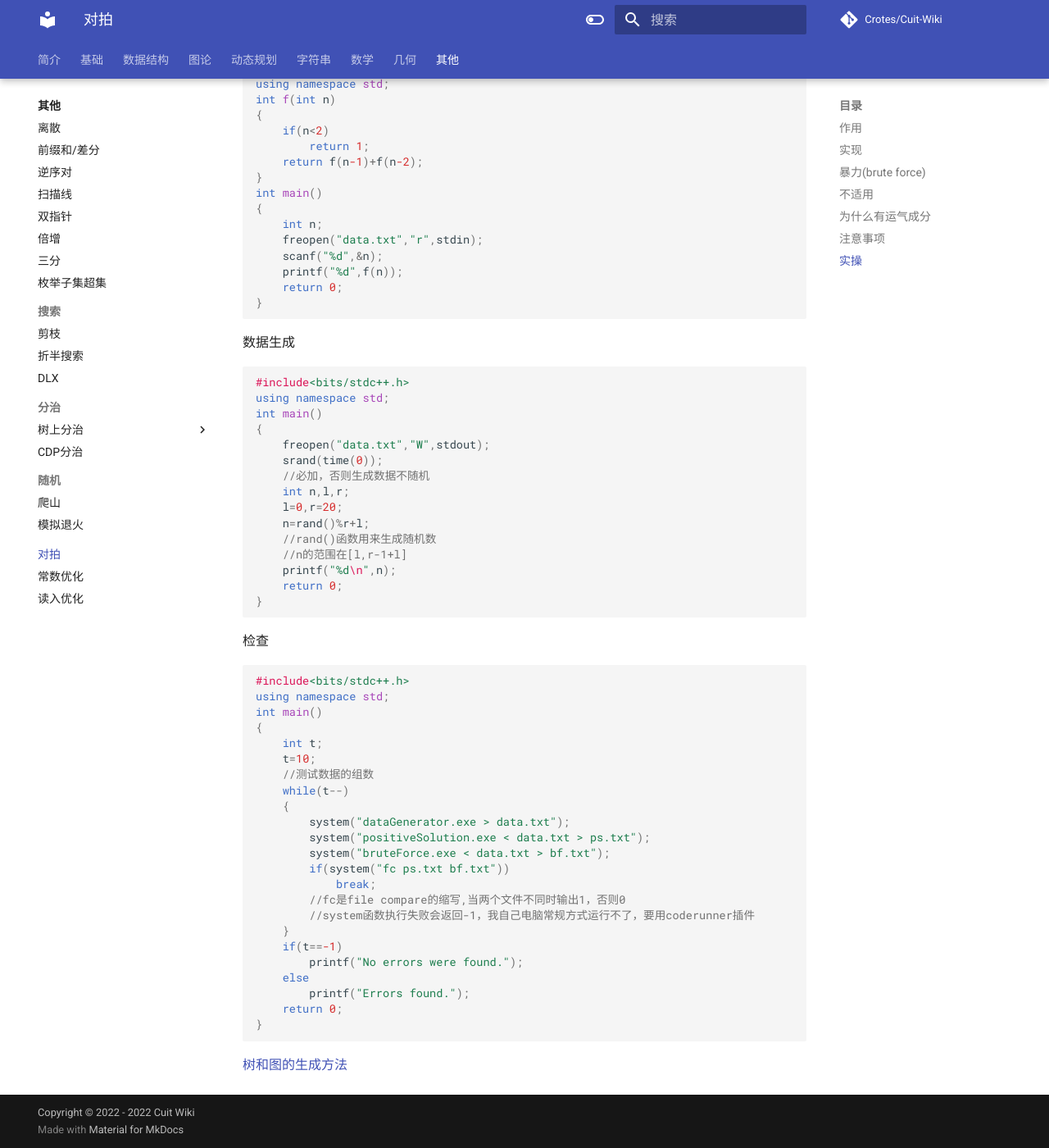
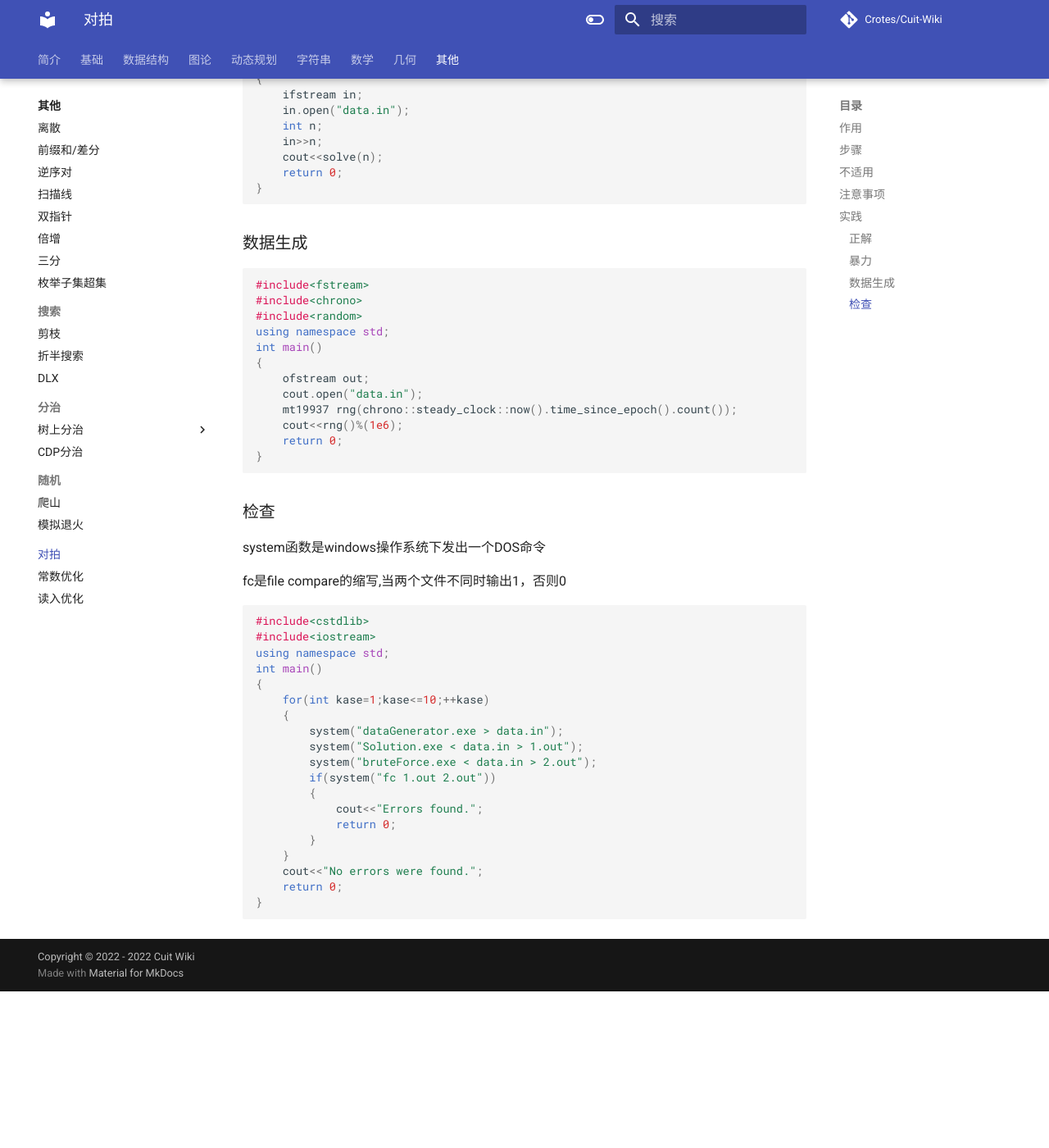
Before and after one commit to Crotes/Cuit-Wiki, an MkDocs documentation site: the page built from docs/Others/对拍.md, in a window 1280 px wide and 1400 px high, scrolled down 1698 px. Shown: the whole window at 82% size. Built offline with MkDocs 1.6.1 and Material for MkDocs 9.7.7, drawn with Linux system fonts in a browser that asks for light colours; comment, search, counter and statistics services are not loaded; after the commit the page ends 2907 px from its top, so only the background shows below that; some of the changed text lies outside the part shown.

Commit message:
完善对拍

````diff
--- a/docs/Others/对拍.md
+++ b/docs/Others/对拍.md
@@ -1,121 +1,105 @@
 # 对拍
-
 ## 作用
 用程序判断你的程序答案是否正确，有运气成分
+## 步骤
+编写正解（你认为的），暴力，数据生成器，对拍器
 
-## 实现
-先写出正解（你认为的），和暴力。再写一个数据生成器，生成的数据作为正解和暴力的输入，比较输出，如有不一样，输出错误数据
-
-## 暴力(brute force)
-指时间复杂度或空间复杂度高，但实现简单的解答。
-
+编译前4个程序，编译运行对拍器，输出对拍结果
 ## 不适用
 1. TLE和MLE，对拍只能保证正确性
 2. 正解就是暴力的题目，你可能暴力写不对
-
-## 为什么有运气成分
-数据是随机生成的，不一定找到你的bug
-
+3. corner case，指输入上的边界情况（最大最小数据）和输出上的边界情况（通常出现在构造题，不能套用通解解决，但是确实有可行解）
 ## 注意事项
 所有文件需在同一文件夹的同一层里
 
 编数据时最好不要用原题数据，暴力会卡死，毕竟只是保证正确性，数据小一点就好
 
-修改cpp文件后要重新编译，因为调用的是exe文件
-
-## 实操
+修改文件后需要重新编译，因为调用的是exe
+## 实践
 以斐波那契数列为例，这里设递归为暴力，迭代为正解
-
-先写出前4个程序并编译再运行最后一个程序
-
-正解
+### 正解
 ```cpp
-#include<bits/stdc++.h>
+#include<fstream>
+#include<iostream>
+using namespace std;
+void solve(int n)
+{
+    int res=0;
+    for(int i=1;n>=1;--n)
+    {
+        res=res+i;
+        i=res-i;
+    }
+    return res;
+}
+int main()
+{
+    ifstream in;
+    in.open("data.in");
+    int n;
+    in>>n;
+    cout<<solve(n);
+    return 0;
+}
+```
+### 暴力
+```cpp
+#include<fstream>
+#include<iostream>
+using namespace std;
+void solve(int n)
+{
+    if(n<2)
+        return n;
+    return solve(n-1)+solve(n-2);
+}
+int main()
+{
+    ifstream in;
+    in.open("data.in");
+    int n;
+    in>>n;
+    cout<<solve(n);
+    return 0;
+}
+```
+### 数据生成
+```cpp
+#include<fstream>
+#include<chrono>
+#include<random>
 using namespace std;
 int main()
 {
-    int n,f0,f1,f2;
-    freopen("data.txt","r",stdin);
-    scanf("%d",&n);
-    f0=1;
-    f1=1;
-    if(n<2)
-        printf("1");
-    else
-    {
-        for(;n>=2;--n)
-        {
-            f2=f0+f1;
-            f0=f1;
-            f1=f2;
-        }
-        printf("%d",f2);
-    }
+    ofstream out;
+    cout.open("data.in");
+    mt19937 rng(chrono::steady_clock::now().time_since_epoch().count());
+    cout<<rng()%(1e6);
     return 0;
 }
 ```
-暴力
+### 检查
+system函数是windows操作系统下发出一个DOS命令
+
+fc是file compare的缩写,当两个文件不同时输出1，否则0
 ```cpp
-#include<bits/stdc++.h>
+#include<cstdlib>
+#include<iostream>
 using namespace std;
-int f(int n)
-{
-    if(n<2)
-        return 1;
-    return f(n-1)+f(n-2);
-}
 int main()
 {
-    int n;
-    freopen("data.txt","r",stdin);
-    scanf("%d",&n);
-    printf("%d",f(n));
+    for(int kase=1;kase<=10;++kase)
+    {
+        system("dataGenerator.exe > data.in");
+        system("Solution.exe < data.in > 1.out");
+        system("bruteForce.exe < data.in > 2.out");
+        if(system("fc 1.out 2.out"))
+        {
+            cout<<"Errors found.";
+            return 0;
+        }
+    }
+    cout<<"No errors were found.";
     return 0;
 }
 ```
-数据生成
-```cpp
-#include<bits/stdc++.h>
-using namespace std;
-int main()
-{
-    freopen("data.txt","W",stdout);
-    srand(time(0));
-    //必加，否则生成数据不随机
-    int n,l,r;
-    l=0,r=20;
-    n=rand()%r+l;
-    //rand()函数用来生成随机数
-    //n的范围在[l,r-1+l]
-    printf("%d\n",n);
-    return 0;
-}
-```
-检查
-```cpp
-#include<bits/stdc++.h>
-using namespace std;
-int main()
-{
-    int t;
-    t=10;
-    //测试数据的组数
-    while(t--)
-    {
-        system("dataGenerator.exe > data.txt");
-        system("positiveSolution.exe < data.txt > ps.txt");
-        system("bruteForce.exe < data.txt > bf.txt");
-        if(system("fc ps.txt bf.txt"))
-            break;
-        //fc是file compare的缩写,当两个文件不同时输出1，否则0
-        //system函数执行失败会返回-1，我自己电脑常规方式运行不了，要用coderunner插件
-    }
-    if(t==-1)
-        printf("No errors were found.");
-    else
-        printf("Errors found.");
-    return 0;
-}
-```
-
-[树和图的生成方法](https://space.bilibili.com/31675307/article)
````
